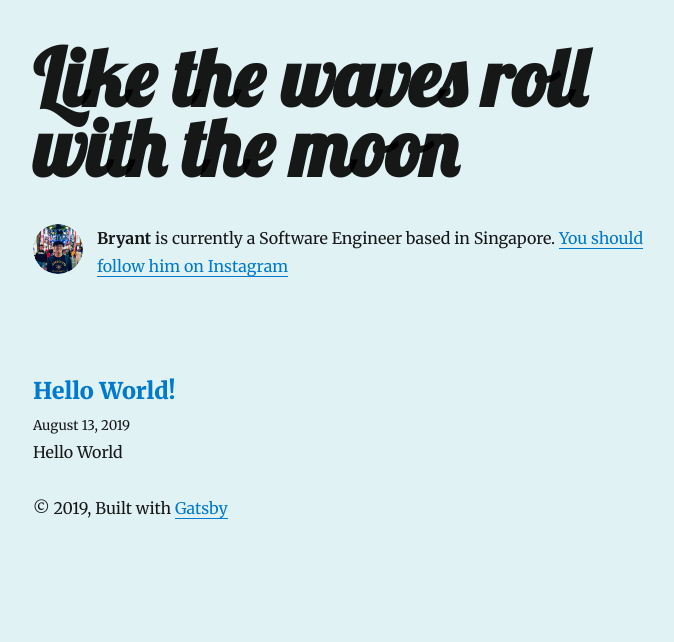
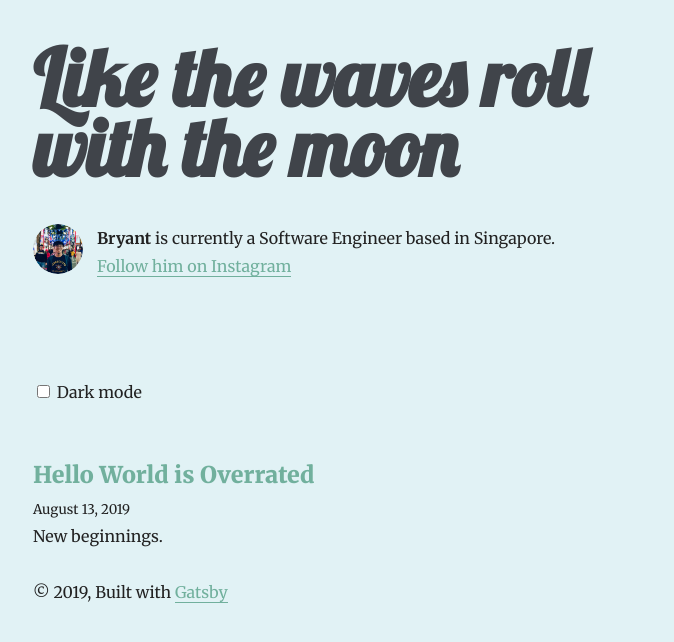
Before and after one commit to bryantkhoo/bryantkhoo.github.io, a Gatsby site: page / in a window 1280 px wide. Shown: the whole page, without its empty margins (292-966 px from the left). Built offline with nearby package versions, Linux system fonts and the light colour scheme; Gatsby itself is replaced by a stand-in of ours; some packages are replaced by stand-ins of ours.

Commit message:
dark mode option

```diff
--- a/content/blog/hello-world/index.md
+++ b/content/blog/hello-world/index.md
@@ -1,7 +1,9 @@
 ---
-title: Hello World!
+title: Hello World is Overrated
 date: "2019-08-13T22:12:03.284Z"
-description: "Hello World"
+description: "New beginnings."
 ---
 
-This is my first post on my blog!
+It been awhile since I last blogged! 2019 so far has been full of surprises, with more downs than ups so far. Nonetheless, like how the waves continue to roll with the moon, we shall persist!
+
+School officially starts tomorrow. I will be attempting to juggle work from my full time job as a software engineer and as a MComp student in NUS. With the new blog, I intend to document my upcoming experiences in NUS and work. Stay tuned for more!
--- a/gatsby-config.js
+++ b/gatsby-config.js
@@ -10,6 +10,7 @@ module.exports = {
     },
   },
   plugins: [
+    `gatsby-plugin-dark-mode`,
     {
       resolve: `gatsby-source-filesystem`,
       options: {
--- a/package.json
+++ b/package.json
@@ -10,6 +10,7 @@
   "dependencies": {
     "gatsby": "^2.13.50",
     "gatsby-image": "^2.2.8",
+    "gatsby-plugin-dark-mode": "^1.1.0",
     "gatsby-plugin-feed": "^2.3.6",
     "gatsby-plugin-google-analytics": "^2.1.6",
     "gatsby-plugin-manifest": "^2.2.4",
--- a/src/components/bio.js
+++ b/src/components/bio.js
@@ -26,6 +26,7 @@ const Bio = () => {
           author
           social {
             twitter
+            instagram
           }
         }
       }
@@ -57,8 +58,9 @@ const Bio = () => {
         <strong>Bryant</strong> is currently a Software Engineer based in
         Singapore.
         {` `}
+        <br></br>
         <a href={`https://instagram.com/${social.instagram}`}>
-          You should follow him on Instagram
+          Follow him on Instagram
         </a>
       </p>
     </div>
--- a/src/pages/index.js
+++ b/src/pages/index.js
@@ -5,6 +5,7 @@ import Bio from "../components/bio"
 import Layout from "../components/layout"
 import SEO from "../components/seo"
 import { rhythm } from "../utils/typography"
+import { ThemeToggler } from "gatsby-plugin-dark-mode"
 
 class BlogIndex extends React.Component {
   render() {
@@ -16,6 +17,18 @@ class BlogIndex extends React.Component {
       <Layout location={this.props.location} title={siteTitle}>
         <SEO title="Bryant Khoo" />
         <Bio />
+        <ThemeToggler>
+          {({ theme, toggleTheme }) => (
+            <label>
+              <input
+                type="checkbox"
+                onChange={e => toggleTheme(e.target.checked ? "dark" : "light")}
+                checked={theme === "dark"}
+              />{" "}
+              Dark mode
+            </label>
+          )}
+        </ThemeToggler>
         {posts.map(({ node }) => {
           const title = node.frontmatter.title || node.fields.slug
           return (
--- a/src/styles/global.css
+++ b/src/styles/global.css
@@ -1,3 +1,19 @@
-html {
-  background-color: #e1f2f5;
+body {
+  --bg: #e1f2f5;
+  --textNormal: #222;
+  --textTitle: #40444a;
+  --textLink: #71b09d;
+  --hr: hsla(0, 0%, 0%, 0.2);
+
+  background-color: var(--bg);
 }
+
+body.dark {
+  -webkit-font-smoothing: antialiased;
+
+  --bg: #3f4245;
+  --textNormal: #e8e8df;
+  --textTitle: #a8a89b;
+  --textLink: #a9bfd1;
+  --hr: hsla(0, 0%, 100%, 0.2);
+}
--- a/src/utils/typography.js
+++ b/src/utils/typography.js
@@ -1,13 +1,46 @@
 import Typography from "typography"
 import Wordpress2016 from "typography-theme-wordpress-2016"
 
-Wordpress2016.overrideThemeStyles = () => {
-  return {
-    "a.gatsby-resp-image-link": {
-      boxShadow: `none`,
-    },
-  }
-}
+Wordpress2016.overrideThemeStyles = () => ({
+  h1: {
+    color: "var(--textTitle)",
+  },
+  h2: {
+    color: "var(--textTitle)",
+  },
+  h3: {
+    color: "var(--textTitle)",
+  },
+  p: {
+    color: "var(--textNormal)",
+  },
+  footer: {
+    color: "var(--textNormal)",
+  },
+  header: {
+    color: "var(--textNormal)",
+  },
+  small: {
+    color: "var(--textNormal)",
+  },
+  label: {
+    color: "var(--textNormal)",
+  },
+  a: {
+    color: "var(--textLink)",
+  },
+  // gatsby-remark-autolink-headers - don't underline when hidden
+  "a.anchor": {
+    boxShadow: "none",
+  },
+  // gatsby-remark-autolink-headers - use theme colours for the link icon
+  'a.anchor svg[aria-hidden="true"]': {
+    stroke: "var(--textLink)",
+  },
+  hr: {
+    background: "var(--hr)",
+  },
+})
 
 delete Wordpress2016.googleFonts
 
```
Also changed, not shown: content/blog/hello-world/salty_egg.jpg (deleted), 1 other file.
